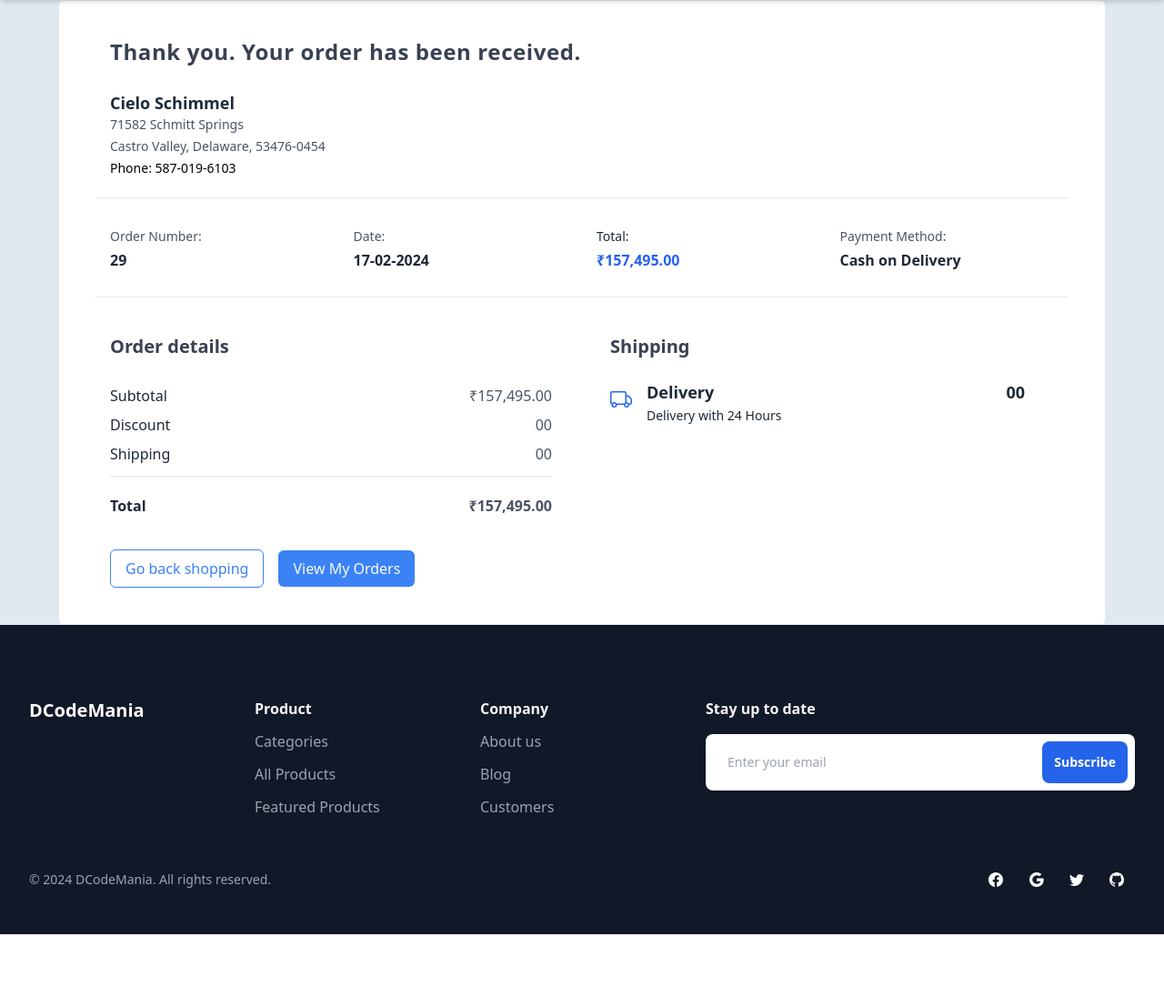
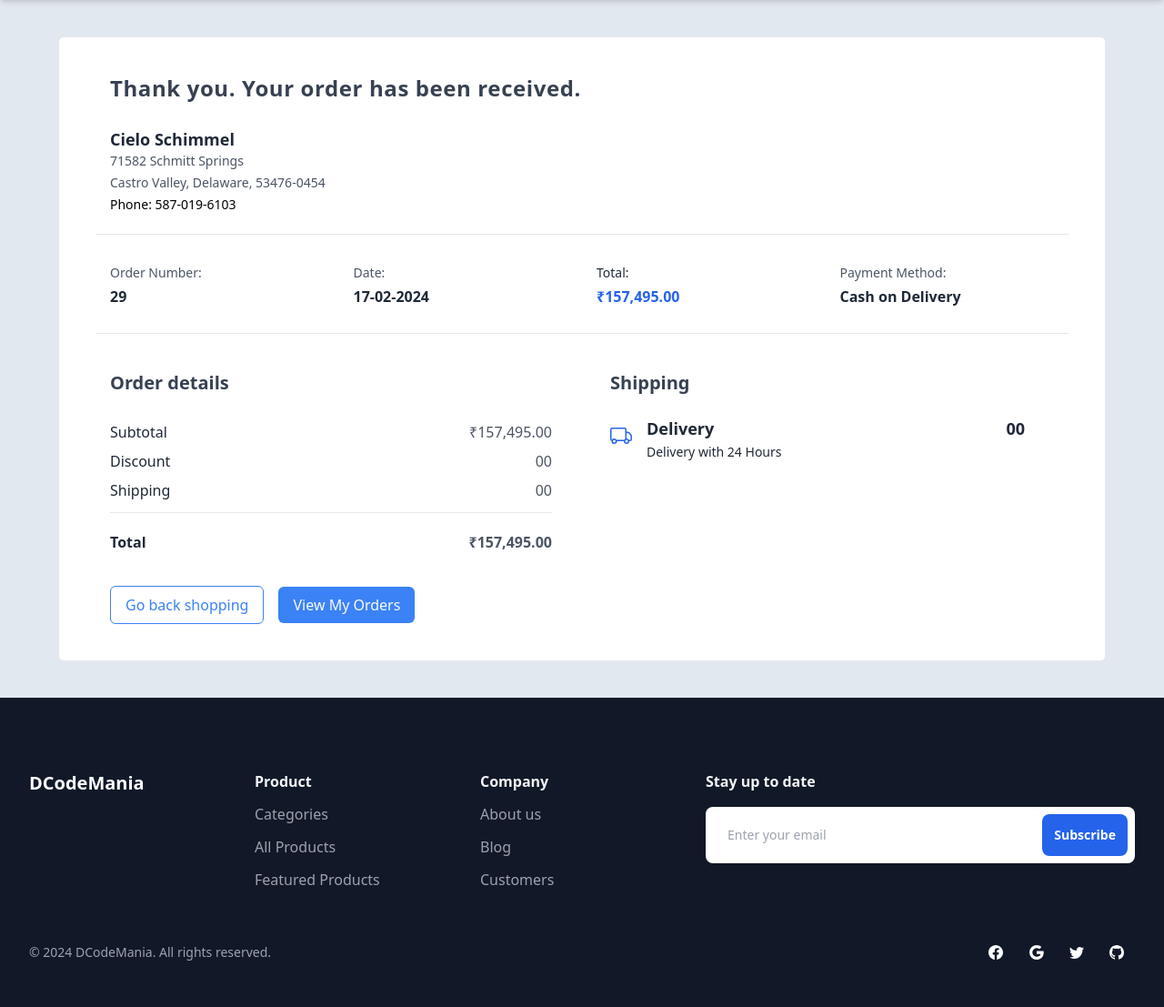
Before and after one commit to ziinspiration/fitzone, a Laravel app: page /success in a window 1280 px wide. Shown: the part 70-1177 px from the top of the page at 91% size. Before the commit the page ends 1097 px from the top, so only its background shows below. Run offline with Laravel 12, Linux system fonts and the light colour scheme; style sheets or scripts are compiled from the project's sources; some libraries are stand-ins or nearby versions.

Commit message:
Frontend-1 : Menambahkan padding pada card success

```diff
--- a/resources/views/livewire/success-page.blade.php
+++ b/resources/views/livewire/success-page.blade.php
@@ -1,4 +1,5 @@
-<section class="flex items-center font-poppins dark:bg-gray-800 ">
+<div class="w-full max-w-[85rem] py-10 px-4 sm:px-6 lg:px-8 mx-auto">
+  <section class="flex items-center font-poppins dark:bg-gray-800 ">
     <div class="justify-center flex-1 max-w-6xl px-4 py-4 mx-auto bg-white border rounded-md dark:border-gray-900 dark:bg-gray-900 md:py-10 md:px-10">
       <div>
         <h1 class="px-4 mb-8 text-2xl font-semibold tracking-wide text-gray-700 dark:text-gray-300 ">
@@ -98,3 +99,4 @@
       </div>
     </div>
   </section>
+</div>
```
